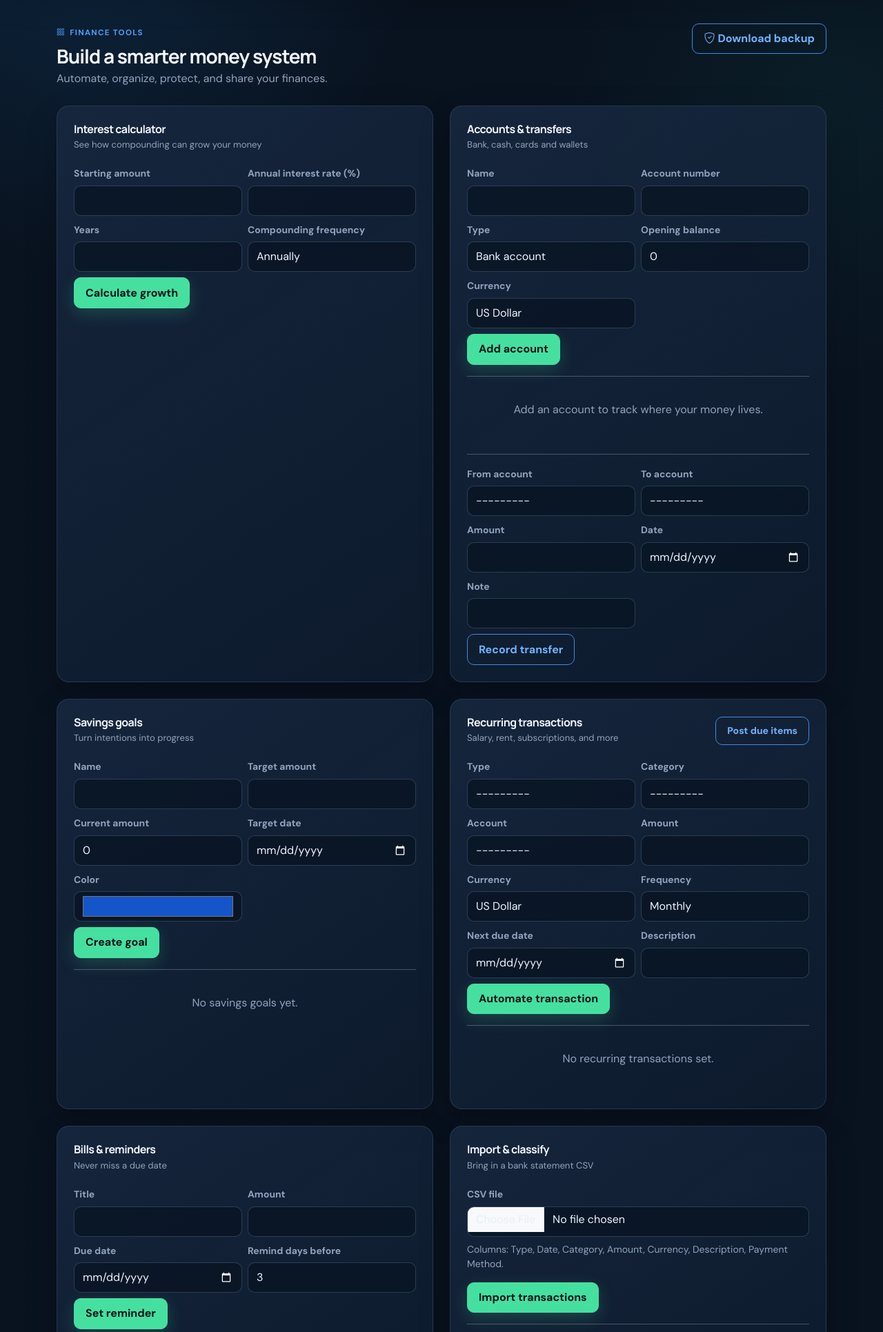
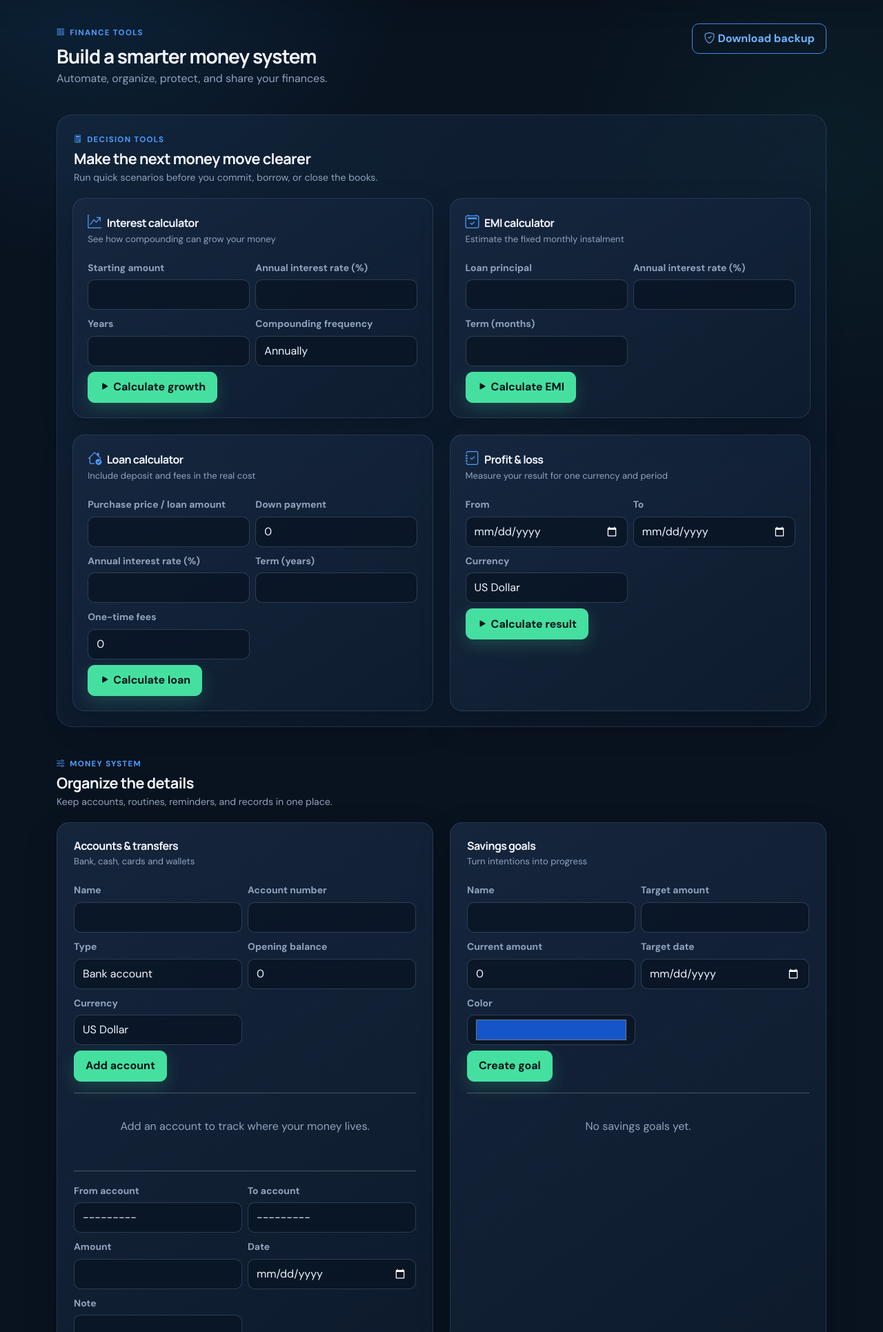
Before and after one commit to Deepak19-tech/Income-and-Expense-Management-System, a Django app: page /tools/ in a window 1280 px wide. Shown: the part 85-2016 px from the top of the page at 69% size. Run offline with Django 5.2, Linux system fonts and the light colour scheme; a user stored in the database is signed in; data comes from the database, SQL or seed files in the repository; data that the repository does not hold is empty.

Commit message:
Add finance decision calculators

```diff
--- a/finance/forms.py
+++ b/finance/forms.py
@@ -446,5 +446,39 @@ class InterestCalculatorForm(StyledFormMixin, forms.Form):
     )
 
 
+class EMICalculatorForm(StyledFormMixin, forms.Form):
+    principal = forms.DecimalField(label='Loan principal', min_value=Decimal('0.01'), max_digits=14, decimal_places=2, widget=forms.NumberInput(attrs={'min': '0.01', 'step': '0.01'}))
+    annual_rate = forms.DecimalField(label='Annual interest rate (%)', min_value=Decimal('0'), max_value=Decimal('100'), max_digits=6, decimal_places=3, widget=forms.NumberInput(attrs={'min': '0', 'max': '100', 'step': '0.001'}))
+    term_months = forms.IntegerField(label='Term (months)', min_value=1, max_value=600, widget=forms.NumberInput(attrs={'min': '1', 'max': '600', 'step': '1'}))
+
+
+class LoanCalculatorForm(StyledFormMixin, forms.Form):
+    loan_amount = forms.DecimalField(label='Purchase price / loan amount', min_value=Decimal('0.01'), max_digits=14, decimal_places=2, widget=forms.NumberInput(attrs={'min': '0.01', 'step': '0.01'}))
+    down_payment = forms.DecimalField(label='Down payment', min_value=Decimal('0'), max_digits=14, decimal_places=2, required=False, initial=0, widget=forms.NumberInput(attrs={'min': '0', 'step': '0.01'}))
+    annual_rate = forms.DecimalField(label='Annual interest rate (%)', min_value=Decimal('0'), max_value=Decimal('100'), max_digits=6, decimal_places=3, widget=forms.NumberInput(attrs={'min': '0', 'max': '100', 'step': '0.001'}))
+    term_years = forms.IntegerField(label='Term (years)', min_value=1, max_value=50, widget=forms.NumberInput(attrs={'min': '1', 'max': '50', 'step': '1'}))
+    fees = forms.DecimalField(label='One-time fees', min_value=Decimal('0'), max_digits=14, decimal_places=2, required=False, initial=0, widget=forms.NumberInput(attrs={'min': '0', 'step': '0.01'}))
+
+    def clean(self):
+        cleaned = super().clean()
+        down_payment = cleaned.get('down_payment') or Decimal('0')
+        loan_amount = cleaned.get('loan_amount') or Decimal('0')
+        if down_payment > loan_amount:
+            self.add_error('down_payment', 'Down payment cannot exceed the purchase price.')
+        return cleaned
+
+
+class ProfitLossForm(StyledFormMixin, forms.Form):
+    start_date = forms.DateField(label='From', widget=forms.DateInput(attrs={'type': 'date'}))
+    end_date = forms.DateField(label='To', widget=forms.DateInput(attrs={'type': 'date'}))
+    currency = forms.ChoiceField(label='Currency', choices=Income.CURRENCY_CHOICES)
+
+    def clean(self):
+        cleaned = super().clean()
+        if cleaned.get('start_date') and cleaned.get('end_date') and cleaned['start_date'] > cleaned['end_date']:
+            self.add_error('end_date', 'End date must be on or after the start date.')
+        return cleaned
+
+
 class RestoreBackupForm(StyledFormMixin, forms.Form):
     backup_file = forms.FileField(label='Backup JSON file')
--- a/finance/templates/finance/financial_tools.html
+++ b/finance/templates/finance/financial_tools.html
@@ -3,8 +3,19 @@
 {% block content %}
 <div class="page-header d-flex justify-content-between align-items-start gap-3"><div><span class="eyebrow"><i class="bi bi-grid-3x3-gap"></i> Finance tools</span><h1 class="page-title">Build a smarter money system</h1><p class="page-subtitle">Automate, organize, protect, and share your finances.</p></div><a class="btn btn-outline-primary" href="{% url 'backup_data' %}"><i class="bi bi-shield-check me-1"></i>Download backup</a></div>
 
+<section class="tools-section tools-calculators">
+  <div class="tools-section-heading"><span class="eyebrow"><i class="bi bi-calculator"></i> Decision tools</span><h2>Make the next money move clearer</h2><p>Run quick scenarios before you commit, borrow, or close the books.</p></div>
+  <div class="row g-4">
+    <div class="col-lg-6"><div class="card tools-card h-100"><div class="section-head"><div><h5 class="section-title"><i class="bi bi-graph-up-arrow tools-card-icon me-2"></i>Interest calculator</h5><span class="section-kicker">See how compounding can grow your money</span></div></div><form method="post" class="row g-2">{% csrf_token %}<input type="hidden" name="action" value="interest">{% for field in interest_form %}<div class="col-md-6"><label class="form-label">{{ field.label }}</label>{{ field }}{% for error in field.errors %}<div class="text-danger small mt-1">{{ error }}</div>{% endfor %}</div>{% endfor %}<div><button class="btn btn-primary"><i class="bi bi-play-fill me-1"></i>Calculate growth</button></div></form>{% if interest_result %}<div class="tools-result"><div><small>Ending balance</small><strong>{{ interest_result.ending_balance }}</strong></div><div><small>Interest earned</small><strong class="text-success">{{ interest_result.interest_earned }}</strong></div></div>{% endif %}</div></div>
+    <div class="col-lg-6"><div class="card tools-card h-100"><div class="section-head"><div><h5 class="section-title"><i class="bi bi-calendar2-check tools-card-icon me-2"></i>EMI calculator</h5><span class="section-kicker">Estimate the fixed monthly instalment</span></div></div><form method="post" class="row g-2">{% csrf_token %}<input type="hidden" name="action" value="emi">{% for field in emi_form %}<div class="col-md-6"><label class="form-label">{{ field.label }}</label>{{ field }}{% for error in field.errors %}<div class="text-danger small mt-1">{{ error }}</div>{% endfor %}</div>{% endfor %}<div><button class="btn btn-primary"><i class="bi bi-play-fill me-1"></i>Calculate EMI</button></div></form>{% if emi_result %}<div class="tools-result"><div><small>Monthly payment</small><strong>{{ emi_result.monthly_payment }}</strong></div><div><small>Total interest</small><strong class="text-success">{{ emi_result.total_interest }}</strong></div></div>{% endif %}</div></div>
+    <div class="col-lg-6"><div class="card tools-card h-100"><div class="section-head"><div><h5 class="section-title"><i class="bi bi-house-check tools-card-icon me-2"></i>Loan calculator</h5><span class="section-kicker">Include deposit and fees in the real cost</span></div></div><form method="post" class="row g-2">{% csrf_token %}<input type="hidden" name="action" value="loan">{% for field in loan_form %}<div class="col-md-6"><label class="form-label">{{ field.label }}</label>{{ field }}{% for error in field.errors %}<div class="text-danger small mt-1">{{ error }}</div>{% endfor %}</div>{% endfor %}<div><button class="btn btn-primary"><i class="bi bi-play-fill me-1"></i>Calculate loan</button></div></form>{% if loan_result %}<div class="tools-result tools-result-wide"><div><small>Monthly payment</small><strong>{{ loan_result.monthly_payment }}</strong></div><div><small>Cash needed upfront</small><strong>{{ loan_result.cash_needed }}</strong></div><div><small>Total interest</small><strong class="text-success">{{ loan_result.total_interest }}</strong></div></div>{% endif %}</div></div>
+    <div class="col-lg-6"><div class="card tools-card h-100"><div class="section-head"><div><h5 class="section-title"><i class="bi bi-journal-check tools-card-icon me-2"></i>Profit & loss</h5><span class="section-kicker">Measure your result for one currency and period</span></div></div><form method="post" class="row g-2">{% csrf_token %}<input type="hidden" name="action" value="profit_loss">{% for field in profit_loss_form %}<div class="col-md-6"><label class="form-label">{{ field.label }}</label>{{ field }}{% for error in field.errors %}<div class="text-danger small mt-1">{{ error }}</div>{% endfor %}</div>{% endfor %}<div><button class="btn btn-primary"><i class="bi bi-play-fill me-1"></i>Calculate result</button></div></form>{% if profit_loss_result %}<div class="tools-result tools-result-wide"><div><small>Income</small><strong>{{ profit_loss_result.currency }} {{ profit_loss_result.income }}</strong></div><div><small>Expenses</small><strong>{{ profit_loss_result.currency }} {{ profit_loss_result.expenses }}</strong></div><div><small>{{ profit_loss_result.label }}</small><strong class="{% if profit_loss_result.net >= 0 %}text-success{% else %}text-danger{% endif %}">{{ profit_loss_result.currency }} {{ profit_loss_result.net }}</strong></div></div>{% endif %}</div></div>
+  </div>
+</section>
+
+<section class="tools-section">
+  <div class="tools-section-heading"><span class="eyebrow"><i class="bi bi-sliders"></i> Money system</span><h2>Organize the details</h2><p>Keep accounts, routines, reminders, and records in one place.</p></div>
 <div class="row g-4">
-  <div class="col-lg-6"><div class="card p-4 h-100"><div class="section-head"><div><h5 class="section-title">Interest calculator</h5><span class="section-kicker">See how compounding can grow your money</span></div></div><form method="post" class="row g-2">{% csrf_token %}<input type="hidden" name="action" value="interest">{% for field in interest_form %}<div class="col-md-6"><label class="form-label">{{ field.label }}</label>{{ field }}{% for error in field.errors %}<div class="text-danger small mt-1">{{ error }}</div>{% endfor %}</div>{% endfor %}<div><button class="btn btn-primary">Calculate growth</button></div></form>{% if interest_result %}<hr><div class="row g-3"><div class="col-sm-6"><small class="text-muted d-block">Ending balance</small><strong class="fs-4">{{ interest_result.ending_balance }}</strong></div><div class="col-sm-6"><small class="text-muted d-block">Interest earned</small><strong class="fs-4 text-success">{{ interest_result.interest_earned }}</strong></div></div>{% endif %}</div></div>
   <div class="col-lg-6"><div class="card p-4 h-100"><div class="section-head"><div><h5 class="section-title">Accounts & transfers</h5><span class="section-kicker">Bank, cash, cards and wallets</span></div></div><form method="post" class="row g-2">{% csrf_token %}<input type="hidden" name="action" value="account">{% for field in account_form %}<div class="col-md-6"><label class="form-label">{{ field.label }}</label>{{ field }}</div>{% endfor %}<div><button class="btn btn-primary">Add account</button></div></form><hr>{% for account in accounts %}<div class="d-flex justify-content-between py-2"><span><i class="bi bi-wallet2 text-primary me-2"></i>{{ account.name }} <small class="text-muted">{{ account.get_type_display }}</small></span><strong>{{ account.currency }} {{ account.opening_balance }}</strong></div>{% empty %}<p class="empty-copy">Add an account to track where your money lives.</p>{% endfor %}<hr><form method="post" class="row g-2">{% csrf_token %}<input type="hidden" name="action" value="transfer">{% for field in transfer_form %}<div class="col-md-6"><label class="form-label">{{ field.label }}</label>{{ field }}</div>{% endfor %}<div><button class="btn btn-outline-primary">Record transfer</button></div></form></div></div>
   <div class="col-lg-6"><div class="card p-4 h-100"><div class="section-head"><div><h5 class="section-title">Savings goals</h5><span class="section-kicker">Turn intentions into progress</span></div></div><form method="post" class="row g-2">{% csrf_token %}<input type="hidden" name="action" value="goal">{% for field in goal_form %}<div class="col-md-6"><label class="form-label">{{ field.label }}</label>{{ field }}</div>{% endfor %}<div><button class="btn btn-primary">Create goal</button></div></form><hr>{% for goal, percent in goals %}<div class="mb-3"><div class="d-flex justify-content-between"><strong>{{ goal.name }}</strong><span>{{ percent }}%</span></div><div class="progress my-2"><div class="progress-bar" style="width:{{ percent }}%;background:{{ goal.color }}"></div></div><small class="text-muted">{{ goal.current_amount }} of {{ goal.target_amount }}{% if goal.target_date %} · target {{ goal.target_date }}{% endif %}</small></div>{% empty %}<p class="empty-copy">No savings goals yet.</p>{% endfor %}</div></div>
   <div class="col-lg-6"><div class="card p-4 h-100"><div class="section-head"><div><h5 class="section-title">Recurring transactions</h5><span class="section-kicker">Salary, rent, subscriptions, and more</span></div><form method="post" action="{% url 'run_recurring' %}">{% csrf_token %}<button class="btn btn-sm btn-outline-primary">Post due items</button></form></div><form method="post" class="row g-2">{% csrf_token %}<input type="hidden" name="action" value="recurring">{% for field in recurring_form %}<div class="col-md-6"><label class="form-label">{{ field.label }}</label>{{ field }}{% for error in field.errors %}<div class="text-danger small mt-1">{{ error }}</div>{% endfor %}</div>{% endfor %}<div><button class="btn btn-primary">Automate transaction</button></div></form><hr>{% for item in recurring %}<div class="d-flex justify-content-between py-2"><span>{{ item.description|default:item.category.name }} <small class="text-muted">· {{ item.get_frequency_display }}</small></span><strong>{{ item.currency }} {{ item.amount }}</strong></div>{% empty %}<p class="empty-copy">No recurring transactions set.</p>{% endfor %}</div></div>
@@ -15,4 +26,5 @@
   <div class="col-lg-6"><div class="card p-4 h-100"><div class="section-head"><div><h5 class="section-title">Restore backup</h5><span class="section-kicker">Safely merge a HisabKitab backup</span></div></div><form method="post" enctype="multipart/form-data">{% csrf_token %}<input type="hidden" name="action" value="restore">{% for field in restore_form %}<label class="form-label">{{ field.label }}</label>{{ field }}{{ field.errors }}{% endfor %}<small class="text-muted d-block mt-2">Existing data is preserved; matching records are not duplicated.</small><button class="btn btn-outline-primary mt-3">Restore backup</button></form></div></div>
   <div class="col-12"><div class="card p-4"><div class="section-head"><div><h5 class="section-title">Recent audit log</h5><span class="section-kicker">Changes to financial records</span></div></div>{% for log in audit_logs %}<div class="d-flex justify-content-between border-bottom py-2"><span>{{ log.description }}</span><small class="text-muted">{{ log.created_at|date:'M j, Y H:i' }}</small></div>{% empty %}<p class="empty-copy mb-0">Changes you make will be recorded here.</p>{% endfor %}</div></div>
 </div>
+</section>
 {% endblock %}
--- a/finance/views.py
+++ b/finance/views.py
@@ -12,7 +12,7 @@ from django.db.models import Count, Sum
 from django.shortcuts import get_object_or_404, redirect, render
 from django.utils import timezone
 
-from .forms import AccountForm, BillReminderForm, BudgetForm, CategoryForm, ExchangeRateForm, ExpenseForm, GoalForm, IncomeForm, InterestCalculatorForm, OnboardingForm, ProfileForm, RecurringTransactionForm, RegistrationForm, RestoreBackupForm, ShareForm, TagForm, TransferForm
+from .forms import AccountForm, BillReminderForm, BudgetForm, CategoryForm, EMICalculatorForm, ExchangeRateForm, ExpenseForm, GoalForm, IncomeForm, InterestCalculatorForm, LoanCalculatorForm, OnboardingForm, ProfitLossForm, ProfileForm, RecurringTransactionForm, RegistrationForm, RestoreBackupForm, ShareForm, TagForm, TransferForm
 from .models import Account, AccountTransfer, AuditLog, BillReminder, Budget, Category, ExchangeRate, Expense, ImportBatch, Income, Notification, RecurringTransaction, SavingsGoal, SharedAccess, TransactionTag, User
 from .validators import validate_com_email
 from io import BytesIO
@@ -980,8 +980,12 @@ def financial_tools(request):
         'goal_form': GoalForm(user=request.user), 'recurring_form': RecurringTransactionForm(user=request.user),
         'reminder_form': BillReminderForm(user=request.user), 'tag_form': TagForm(user=request.user), 'share_form': ShareForm(),
         'exchange_rate_form': ExchangeRateForm(), 'restore_form': RestoreBackupForm(), 'interest_form': InterestCalculatorForm(),
+        'emi_form': EMICalculatorForm(), 'loan_form': LoanCalculatorForm(), 'profit_loss_form': ProfitLossForm(),
     }
     interest_result = None
+    emi_result = None
+    loan_result = None
+    profit_loss_result = None
     if request.method == 'POST':
         action = request.POST.get('action')
         form_key = {'account':'account_form', 'transfer':'transfer_form', 'goal':'goal_form', 'recurring':'recurring_form', 'reminder':'reminder_form', 'tag':'tag_form', 'share':'share_form', 'exchange_rate':'exchange_rate_form'}.get(action)
@@ -1015,6 +1019,49 @@ def financial_tools(request):
                 ending_balance = ending_balance.quantize(Decimal('0.01'))
                 interest_earned = (ending_balance - principal).quantize(Decimal('0.01'))
                 interest_result = {'ending_balance': ending_balance, 'interest_earned': interest_earned}
+        elif action == 'emi':
+            form = EMICalculatorForm(request.POST)
+            forms['emi_form'] = form
+            if form.is_valid():
+                principal = form.cleaned_data['principal']
+                monthly_rate = form.cleaned_data['annual_rate'] / Decimal('1200')
+                months = form.cleaned_data['term_months']
+                if monthly_rate:
+                    factor = (Decimal('1') + monthly_rate) ** months
+                    payment = principal * monthly_rate * factor / (factor - Decimal('1'))
+                else:
+                    payment = principal / months
+                payment = payment.quantize(Decimal('0.01'))
+                total_payment = (payment * months).quantize(Decimal('0.01'))
+                emi_result = {'monthly_payment': payment, 'total_payment': total_payment, 'total_interest': (total_payment - principal).quantize(Decimal('0.01'))}
+        elif action == 'loan':
+            form = LoanCalculatorForm(request.POST)
+            forms['loan_form'] = form
+            if form.is_valid():
+                loan_amount = form.cleaned_data['loan_amount']
+                financed_amount = loan_amount - (form.cleaned_data['down_payment'] or Decimal('0'))
+                monthly_rate = form.cleaned_data['annual_rate'] / Decimal('1200')
+                months = form.cleaned_data['term_years'] * 12
+                if monthly_rate:
+                    factor = (Decimal('1') + monthly_rate) ** months
+                    payment = financed_amount * monthly_rate * factor / (factor - Decimal('1'))
+                else:
+                    payment = financed_amount / months
+                payment = payment.quantize(Decimal('0.01'))
+                total_repayment = (payment * months).quantize(Decimal('0.01'))
+                fees = form.cleaned_data['fees'] or Decimal('0')
+                loan_result = {'financed_amount': financed_amount.quantize(Decimal('0.01')), 'monthly_payment': payment, 'total_repayment': total_repayment, 'total_interest': (total_repayment - financed_amount).quantize(Decimal('0.01')), 'cash_needed': ((loan_amount - financed_amount) + fees).quantize(Decimal('0.01'))}
+        elif action == 'profit_loss':
+            form = ProfitLossForm(request.POST)
+            forms['profit_loss_form'] = form
+            if form.is_valid():
+                start_date = form.cleaned_data['start_date']
+                end_date = form.cleaned_data['end_date']
+                currency = form.cleaned_data['currency']
+                income_total = Income.objects.filter(user=request.user, date__range=(start_date, end_date), currency=currency).aggregate(total=Sum('amount'))['total'] or Decimal('0')
+                expense_total = Expense.objects.filter(user=request.user, date__range=(start_date, end_date), currency=currency).aggregate(total=Sum('amount'))['total'] or Decimal('0')
+                net_result = income_total - expense_total
+                profit_loss_result = {'income': income_total, 'expenses': expense_total, 'net': net_result, 'label': 'Profit' if net_result >= 0 else 'Loss', 'currency': currency, 'start_date': start_date, 'end_date': end_date}
         elif action == 'restore':
             form = RestoreBackupForm(request.POST, request.FILES)
             forms['restore_form'] = form
@@ -1074,7 +1121,7 @@ def financial_tools(request):
     goal_data = []
     for goal in SavingsGoal.objects.filter(user=request.user):
         goal_data.append((goal, min(100, int(goal.current_amount * 100 / goal.target_amount)) if goal.target_amount else 0))
-    return render(request, 'finance/financial_tools.html', {**forms, 'interest_result': interest_result, 'accounts':Account.objects.filter(user=request.user), 'transfers':AccountTransfer.objects.filter(user=request.user)[:5], 'goals':goal_data, 'recurring':RecurringTransaction.objects.filter(user=request.user), 'reminders':due_reminders, 'tags':TransactionTag.objects.filter(user=request.user), 'shares':SharedAccess.objects.filter(owner=request.user).select_related('member'), 'imports':ImportBatch.objects.filter(user=request.user)[:5], 'exchange_rates':ExchangeRate.objects.filter(user=request.user)[:8], 'audit_logs':AuditLog.objects.filter(user=request.user)[:8]})
+    return render(request, 'finance/financial_tools.html', {**forms, 'interest_result': interest_result, 'emi_result': emi_result, 'loan_result': loan_result, 'profit_loss_result': profit_loss_result, 'accounts':Account.objects.filter(user=request.user), 'transfers':AccountTransfer.objects.filter(user=request.user)[:5], 'goals':goal_data, 'recurring':RecurringTransaction.objects.filter(user=request.user), 'reminders':due_reminders, 'tags':TransactionTag.objects.filter(user=request.user), 'shares':SharedAccess.objects.filter(owner=request.user).select_related('member'), 'imports':ImportBatch.objects.filter(user=request.user)[:5], 'exchange_rates':ExchangeRate.objects.filter(user=request.user)[:8], 'audit_logs':AuditLog.objects.filter(user=request.user)[:8]})
 
 
 @login_required
--- a/static/css/app.css
+++ b/static/css/app.css
@@ -31,6 +31,10 @@ h1,h2,h3,h4,h5,.navbar-brand { font-family:"Manrope",sans-serif; letter-spacing:
 .tools-result { display:grid; grid-template-columns:repeat(2,minmax(0,1fr)); gap:1rem; margin-top:1.4rem; padding:1rem; border:1px solid var(--line); border-radius:12px; background:var(--primary-soft); }
 .tools-result small { display:block; color:var(--muted); font-size:.75rem; font-weight:700; }
 .tools-result strong { display:block; margin-top:.25rem; font-family:"Manrope",sans-serif; font-size:1.35rem; }
+.tools-result-wide { grid-template-columns:repeat(3,minmax(0,1fr)); }
+.tools-calculators { padding:1.35rem; border:1px solid rgba(220,229,240,.8); border-radius:22px; background:linear-gradient(135deg,rgba(255,255,255,.72),rgba(238,246,255,.58)); }
+.tools-calculators .tools-section-heading { padding:0 .15rem; }
+html[data-theme="dark"] .tools-calculators { border-color:rgba(119,151,191,.2); background:linear-gradient(135deg,rgba(22,43,68,.62),rgba(13,29,48,.5)); }
 @media (max-width:575.98px) { .tools-section { margin-top:2rem; }.tools-card { padding:1rem!important; }.tools-section-heading h2 { font-size:1.2rem; }.tools-list-row { align-items:flex-start; flex-wrap:wrap; gap:.25rem .75rem; }.tools-result strong { font-size:1.1rem; } }
 .page-title { font-size:1.75rem; margin-bottom:.25rem; }
 .page-subtitle { color:var(--muted); margin:0; }
```
Also changed, not shown: finance/tests.py (+53 -0 lines).
